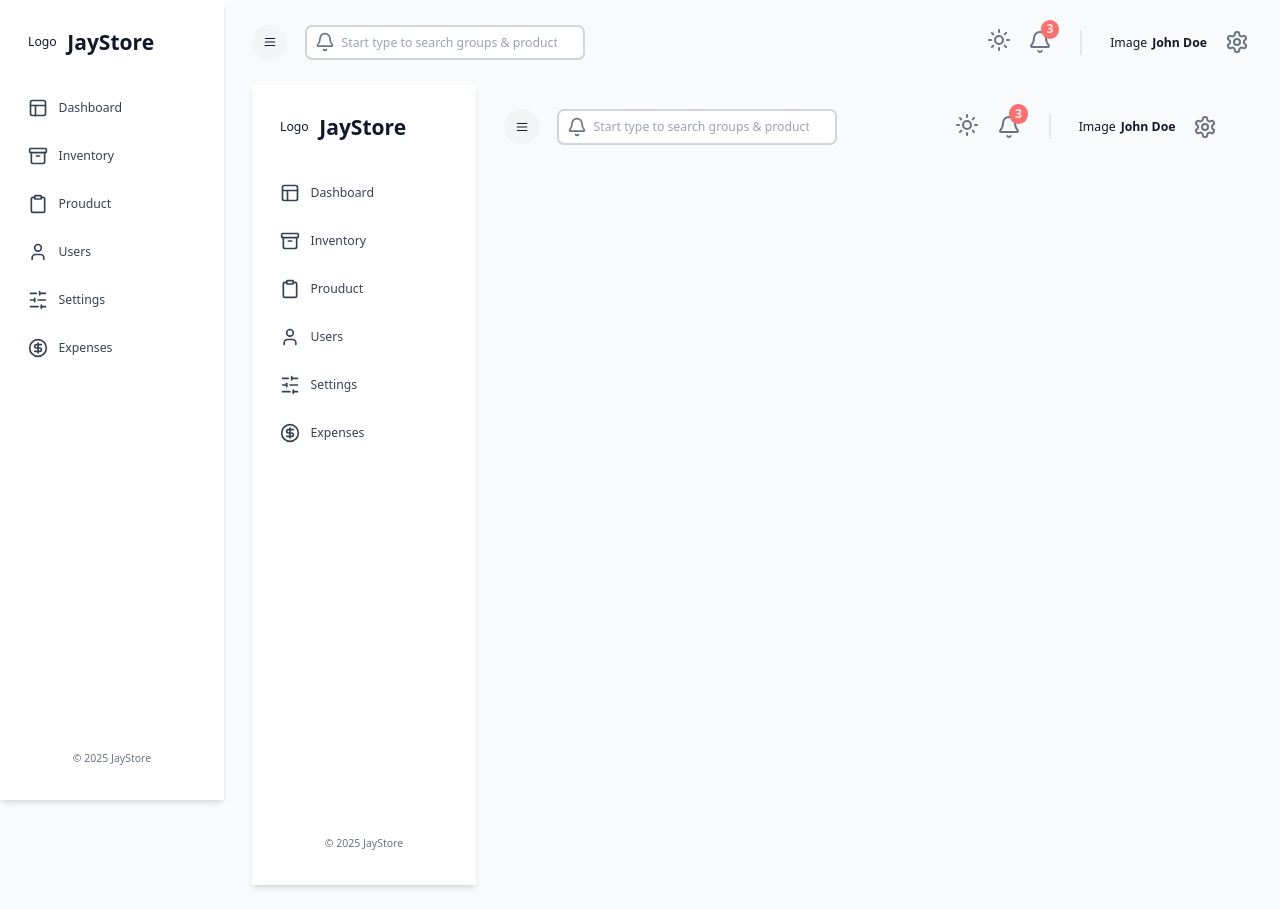
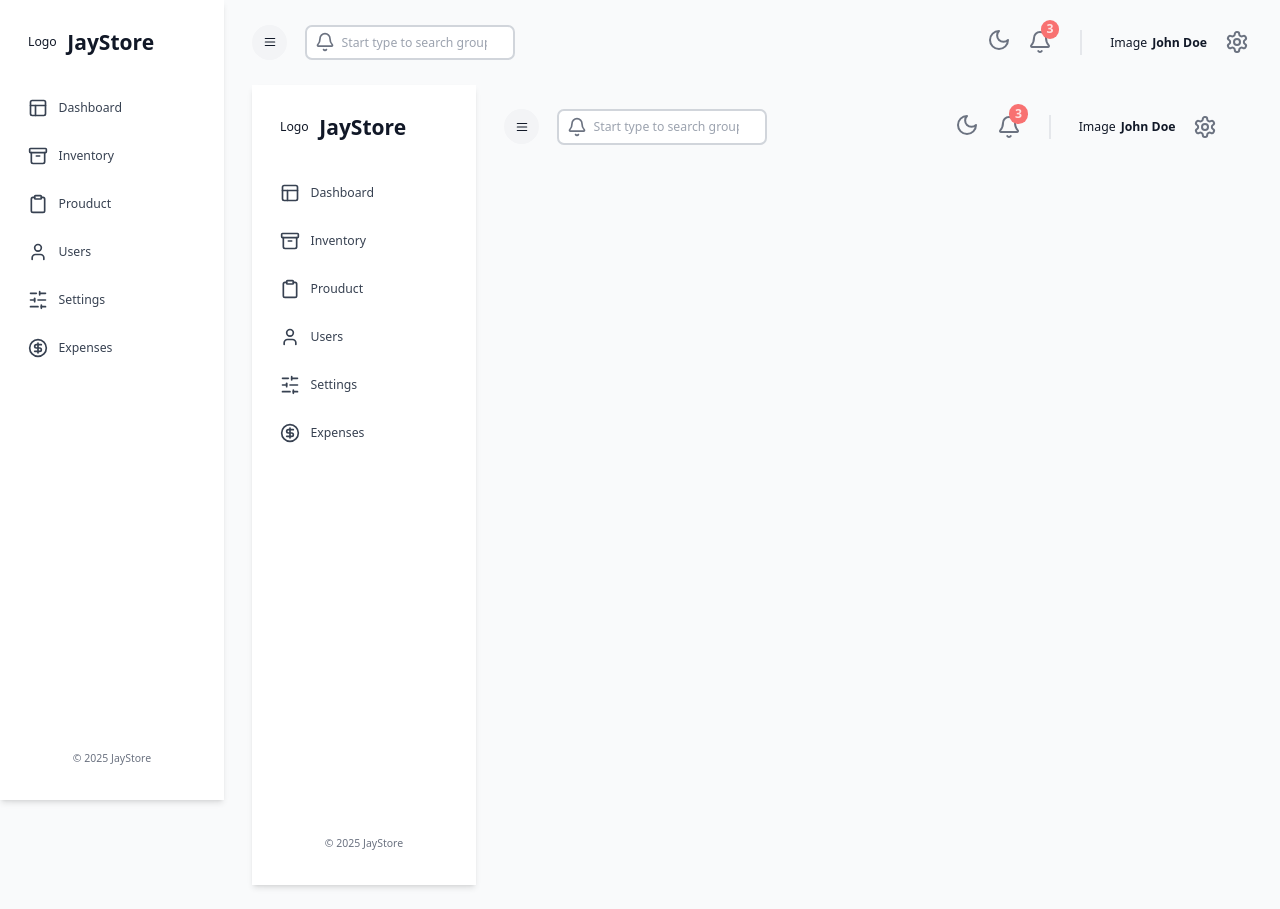
Before and after one commit to karuirujackson/Inventory-Management-System, a Next.js app: page /dashboardWrapper in a window 1280 px wide. Built offline with nearby package versions, Linux system fonts and the light colour scheme; no server answers.

Commit message:
Added the darkmode and the lightmode logic to the Navbar

```diff
--- a/src/app/(components)/Navbar/index.tsx
+++ b/src/app/(components)/Navbar/index.tsx
@@ -2,29 +2,34 @@
 
 import React from 'react';
 import { useAppDispatch, useAppSelector } from '@/redux';
-import { setIsSidebarCollapsed } from '../../state/index';
-import { Menu, Bell, Sun, Settings } from 'lucide-react';
+import { setIsDarkMode, setIsSidebarCollapsed } from '../../state/index';
+import { Menu, Bell, Sun, Settings, Moon } from 'lucide-react';
 import Link from 'next/link';
 
 const Navbar = () => {
     const dispatch = useAppDispatch();
-    const isSidebarCollapsed =useAppSelector(
-        (state) => state.global.isSidebarCollapsed
-    );
+
+    const isSidebarCollapsed =useAppSelector((state) => state.global.isSidebarCollapsed);
+
+    const isDarkMode = useAppSelector((state) => state.global.isDarkMode);
 
     const toggleSidebar = () => {
         dispatch(setIsSidebarCollapsed(!isSidebarCollapsed));
     };
 
+    const toggleDarkMode = () => {
+        dispatch(setIsDarkMode(!isDarkMode));
+    }
+
     return (
-        <div className="flex justify-between items-center w-full mb-7">
+        <div className="flex justify-between items-center w-full mb-7 gap-1">
             {/* LEFT SIDE */}
             <div className="flex justify-between items-center gap-5">
                 <button onClick={toggleSidebar} className="px-3 py-3 bg-gray-100 rounded-full hover:bg-blue-100">
                     <Menu className='w-4 h-4' />
                 </button>
                 <div className="relative">
-                    <input type='search' placeholder='Start type to search groups & products' className='pl-10 pr-4 py-2 w-50 md:w-80 border-2 border-gray-300 rounded-lg focus:outline-none focus:border-blue-500' />
+                    <input type='search' placeholder='Start type to search groups & products' className='pl-10 pr-4 py-2 w-50 md:w-60 border-2 border-gray-300 rounded-lg focus:outline-none focus:border-blue-500' />
                     <div className="flex absolute inset-y-0 left-0 pl-3 items-center pointer-events-none">
                         <Bell className='text-gray-500' size={20} />
                     </div>
@@ -35,8 +40,13 @@ const Navbar = () => {
             <div className="flex justify-between items-center gap-5">
                 <div className="hidden md:flex justify-between items-center gap-5">
                     <div>
-                        <button onClick={() => {}}>
-                            <Sun className='cursor-pointer text-gray-500' size={24} />
+                        <button onClick={toggleDarkMode}>
+                            {
+                                isDarkMode ? (<Sun className='cursor-pointer text-gray-500' size={24} />)
+                                :
+                                (<Moon className='cursor-pointer text-gray-500' size={24} />)
+                            }
+
                         </button>
                     </div>
                     <div className="relative">
--- a/src/app/dashboardWrapper/page.tsx
+++ b/src/app/dashboardWrapper/page.tsx
@@ -4,8 +4,6 @@ import React, { useEffect } from 'react';
 import Navbar from '../(components)/Navbar';
 import SideBar from '../(components)/Sidebar';
 import StoreProvider, { useAppSelector } from '@/redux';
-
-
 
 const DashboardLayout = ({ children }: { children: React.ReactNode }) => {
     const isSidebarCollapsed = useAppSelector((state) => state.global.isSidebarCollapsed);
@@ -14,21 +12,22 @@ const DashboardLayout = ({ children }: { children: React.ReactNode }) => {
 
     useEffect(() => {
         if (isDarkMode) {
-            document.body.classList.add('dark');
+            document.documentElement.classList.add("dark");
         } else {
-            document.body.classList.add('light');
+            document.documentElement.classList.add("light");
         }
     });
+
     return (
-        <div className={`${isDarkMode ? 'dark' : 'light'} flex bg-gray-50 w-full min-h-screen`}>
+        <div className={`${isDarkMode ? "dark" : "light"} flex bg-gray-50 text-gray-900 w-full min-h-screen`}>
             <SideBar />
-            <main className={` flex flex-col bg-gray-50 w-full h-full py-7 px-9 ${isSidebarCollapsed ? 'md:pl-24' : 'md:pl-72'}`}>
+            <main className={`flex flex-col bg-gray-50 w-full h-full py-7 px-9 ${isSidebarCollapsed ? 'md:pl-24' : 'md:pl-72'}`}>
                 <Navbar />
                 {children}
             </main>
         </div>
     )
-}
+};
 
 const DashboardWrapper = ({ children }: { children: React.ReactNode }) => {
     return (
@@ -38,6 +37,6 @@ const DashboardWrapper = ({ children }: { children: React.ReactNode }) => {
             </DashboardLayout>
         </StoreProvider>
     )
-}
+};
 
 export default DashboardWrapper;
--- a/src/app/state/api.ts
+++ b/src/app/state/api.ts
@@ -4,7 +4,7 @@ export const api = createApi({
     baseQuery: fetchBaseQuery({baseUrl:process.env.NEXT_PUBLIC_API_URL}),
     reducerPath: 'api',
     tagTypes: [],
-    endpoints: (build) => ({}),
+    endpoints: (_build) => ({}),
 });
 
 export const { } = api;
```
